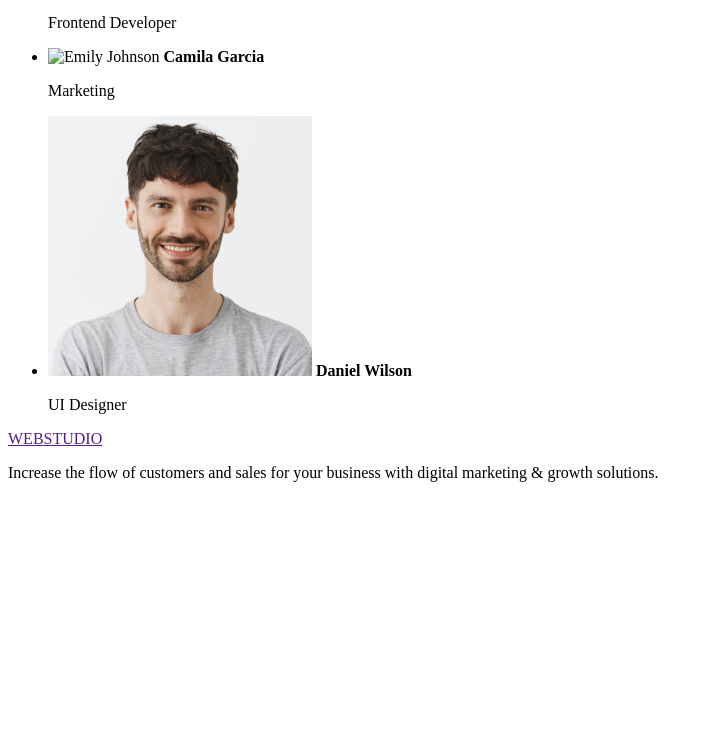
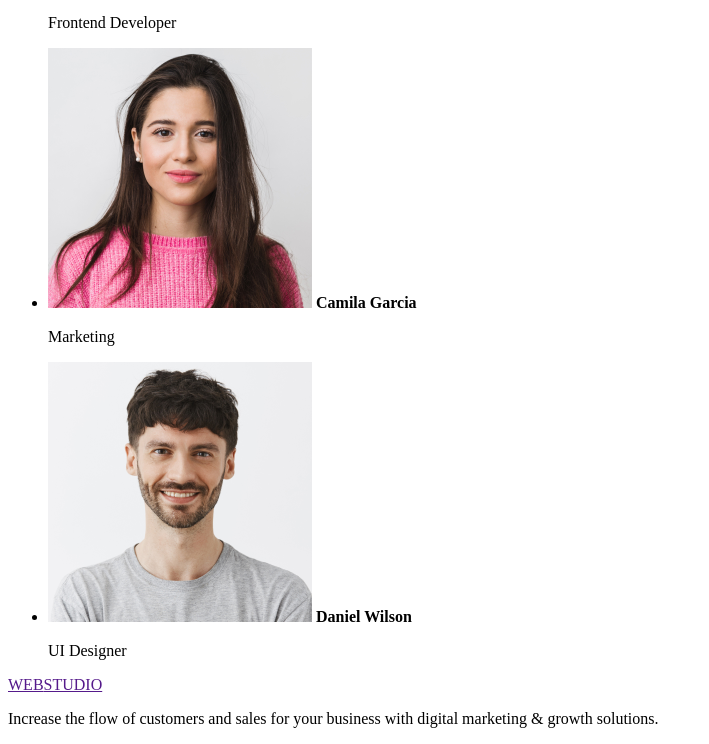
Before and after one commit to DimaKisiv/goit-markup-hw-01, a plain HTML site: page index.html in a window 1280 px wide. Shown: the part 1174-1918 px from the top of the page, without its empty margins (0-709 px from the left). Before the commit the page ends 1672 px from the top, so only its background shows below. Drawn offline with Linux system fonts and the light colour scheme.

Commit message:
fixed path name

```diff
--- a/index.html
+++ b/index.html
@@ -87,7 +87,7 @@
             <img
               width="264"
               height="260"
-              src="./iamges/camila-garcia.jpg"
+              src="./images/camila-garcia.jpg"
               alt="Emily Johnson"
             />
             <strong>Camila Garcia</strong>
```
